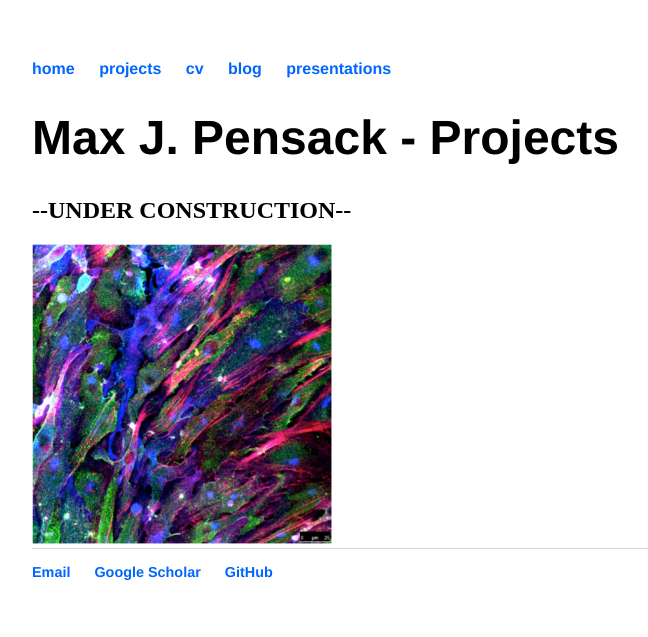
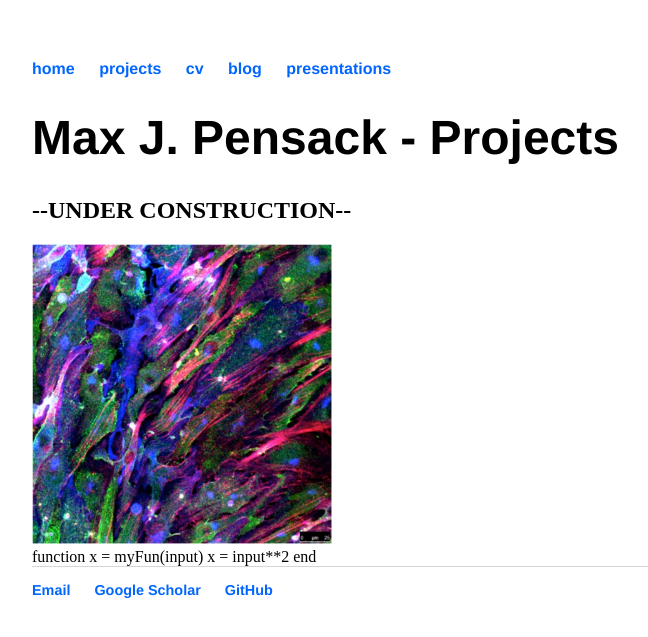
Before and after one commit to maxpensack/maxpensack.github.io, a Jekyll site: the page built from projects/index.html, in a window 1280 px wide. Shown: the top 637 px of the page, without its empty margins (160-808 px from the left). Built offline with Jekyll 4.4.1, drawn with Linux system fonts in a browser that asks for light colours.

Commit message:
Update index.html

```diff
--- a/projects/index.html
+++ b/projects/index.html
@@ -6,3 +6,7 @@ title: Max J. Pensack - Projects
 <h2>--UNDER CONSTRUCTION--</h2>
 <img src="cells.jpg" alt="Micrograph" width="300">
 <br>
+
+	function x = myFun(input)
+		x = input**2
+	end
```
